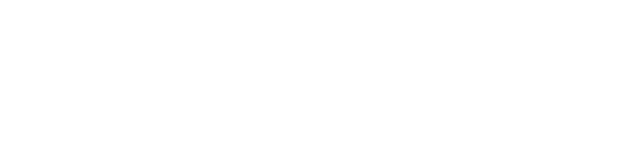
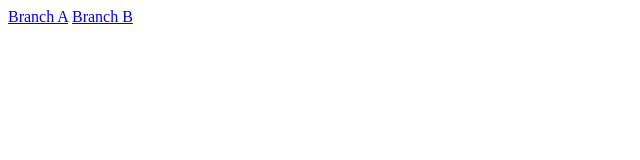
Before and after one commit to tiago-pires/vite-js-samples, a plain HTML site: page index.html in a window 1280 px wide. Shown: the whole page, without its empty margins (0-640 px from the left). Drawn offline with Linux system fonts and the light colour scheme.

Commit message:
Update index.html
Add branch navigation

```diff
--- a/index.html
+++ b/index.html
@@ -6,7 +6,7 @@
       <title></title>
    </head>
    <body>
-      <a href="/a" ></a>
-      <a href="/b" ></a>
+      <a href="/a" >Branch A</a>
+      <a href="/b" >Branch B</a>
    </body>
 </html>
```
